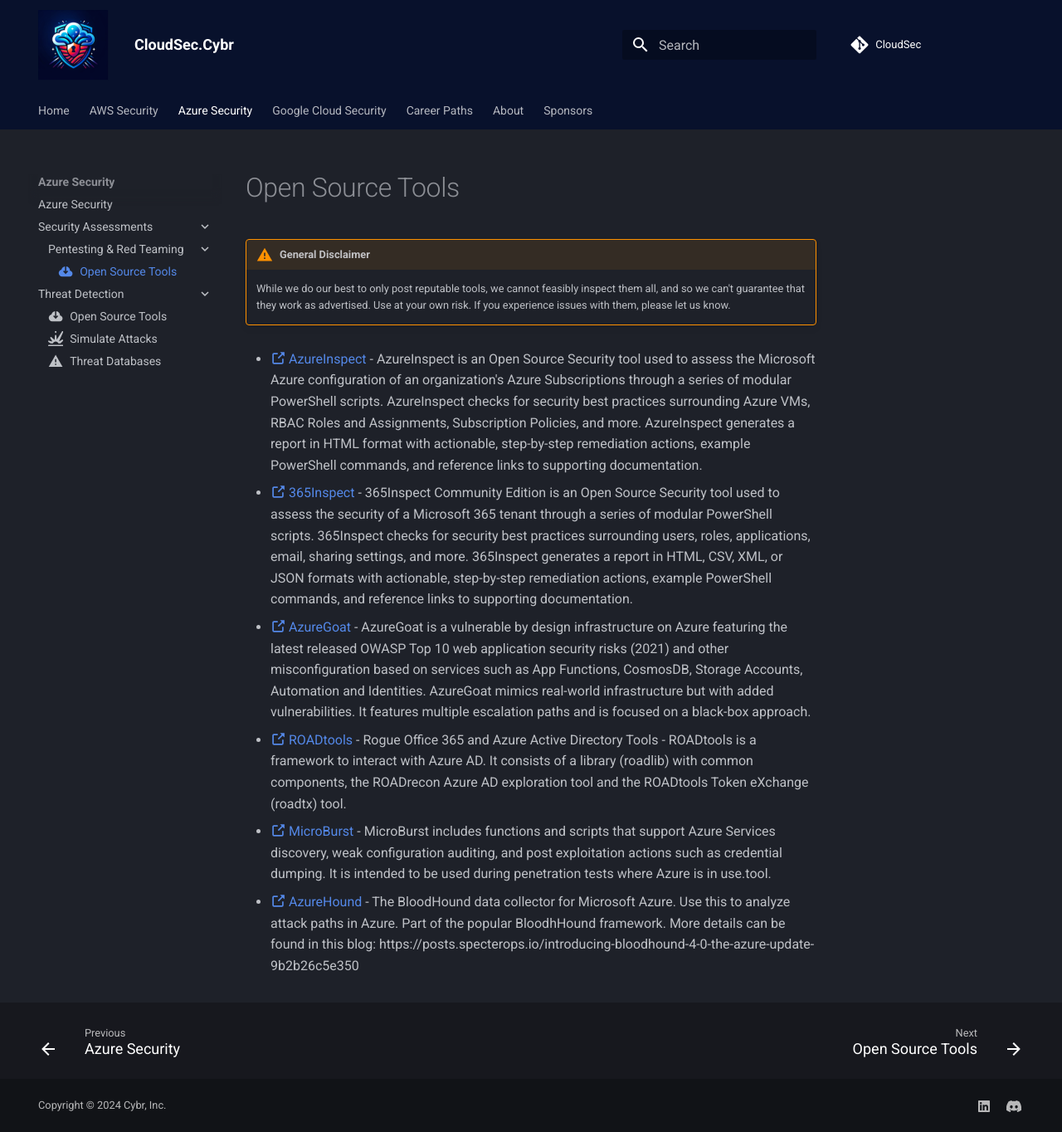
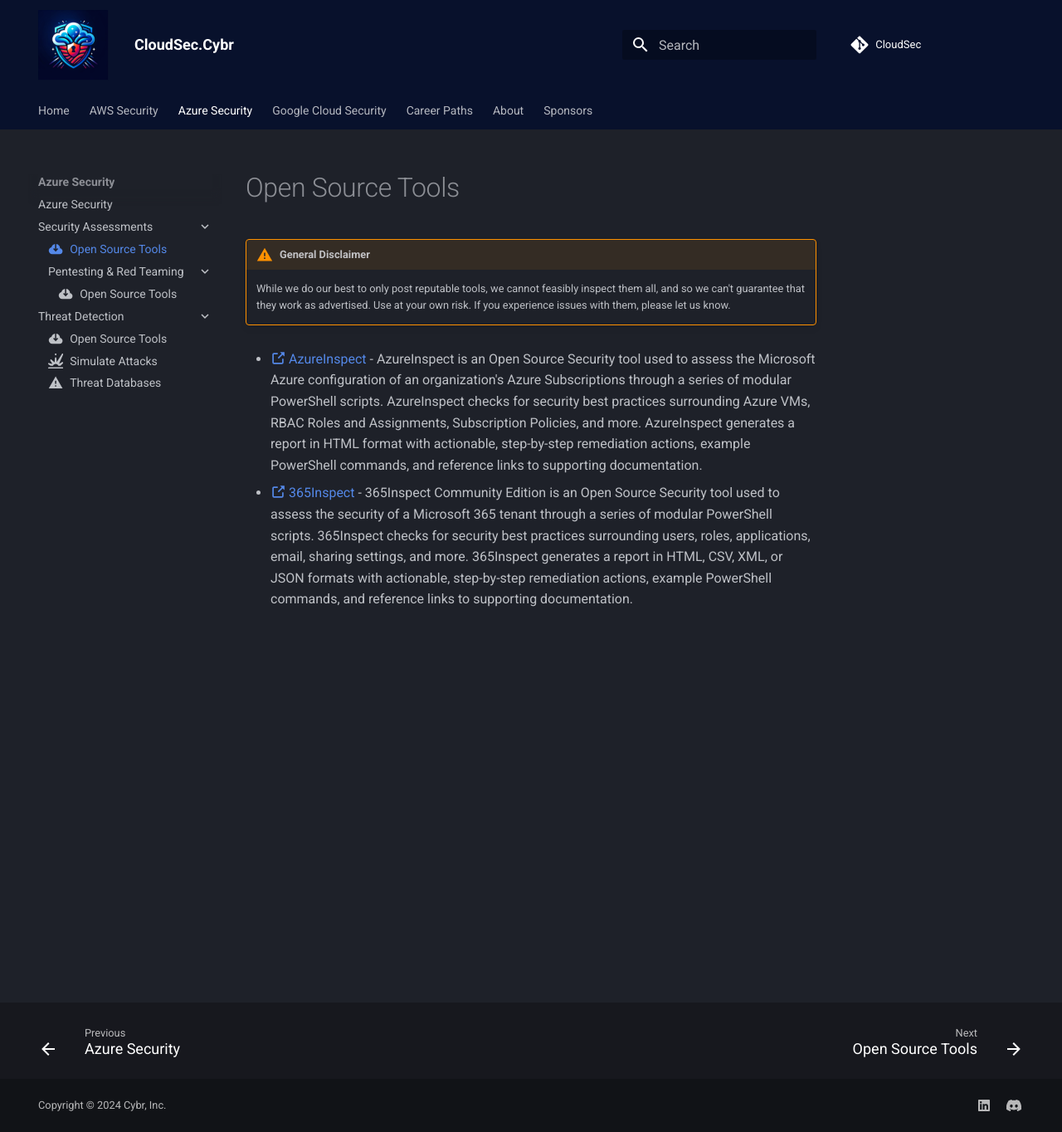
Before and after one commit to Cybr-Inc/CloudSec, an MkDocs documentation site: the page built from docs/azure/security-assessments/open-source-tools.md, in a window 1280 px wide and 1364 px high. Shown: the whole window at 83% size. Built offline with MkDocs 1.6.1 and Material for MkDocs 9.7.7, drawn with Linux system fonts in a browser that asks for light colours; comment, search, counter and statistics services are not loaded.

Commit message:
updated mkdocs

```diff
--- a/docs/azure/security-assessments/open-source-tools.md
+++ b/docs/azure/security-assessments/open-source-tools.md
@@ -8,11 +8,3 @@ icon: material/cloud-download
 - [ :octicons-link-external-16: AzureInspect](https://github.com/soteria-security/AzureInspect) - AzureInspect is an Open Source Security tool used to assess the Microsoft Azure configuration of an organization's Azure Subscriptions through a series of modular PowerShell scripts. AzureInspect checks for security best practices surrounding Azure VMs, RBAC Roles and Assignments, Subscription Policies, and more. AzureInspect generates a report in HTML format with actionable, step-by-step remediation actions, example PowerShell commands, and reference links to supporting documentation.
 
 - [ :octicons-link-external-16: 365Inspect](https://github.com/soteria-security/365Inspect) - 365Inspect Community Edition is an Open Source Security tool used to assess the security of a Microsoft 365 tenant through a series of modular PowerShell scripts. 365Inspect checks for security best practices surrounding users, roles, applications, email, sharing settings, and more. 365Inspect generates a report in HTML, CSV, XML, or JSON formats with actionable, step-by-step remediation actions, example PowerShell commands, and reference links to supporting documentation.
-
-- [ :octicons-link-external-16: AzureGoat](https://github.com/ine-labs/AzureGoat) - AzureGoat is a vulnerable by design infrastructure on Azure featuring the latest released OWASP Top 10 web application security risks (2021) and other misconfiguration based on services such as App Functions, CosmosDB, Storage Accounts, Automation and Identities. AzureGoat mimics real-world infrastructure but with added vulnerabilities. It features multiple escalation paths and is focused on a black-box approach.
-
-- [ :octicons-link-external-16: ROADtools](https://github.com/dirkjanm/ROADtools) - Rogue Office 365 and Azure Active Directory Tools - ROADtools is a framework to interact with Azure AD. It consists of a library (roadlib) with common components, the ROADrecon Azure AD exploration tool and the ROADtools Token eXchange (roadtx) tool.
-
-- [ :octicons-link-external-16: MicroBurst](https://github.com/NetSPI/MicroBurst) - MicroBurst includes functions and scripts that support Azure Services discovery, weak configuration auditing, and post exploitation actions such as credential dumping. It is intended to be used during penetration tests where Azure is in use.tool.
-
-- [ :octicons-link-external-16: AzureHound](https://github.com/BloodHoundAD/AzureHound) - The BloodHound data collector for Microsoft Azure. Use this to analyze attack paths in Azure. Part of the popular BloodhHound framework. More details can be found in this blog: https://posts.specterops.io/introducing-bloodhound-4-0-the-azure-update-9b2b26c5e350
--- a/mkdocs.yml
+++ b/mkdocs.yml
@@ -127,8 +127,9 @@ nav:
   - 'Azure Security':
     - 'Azure Security': 'azure/about-azure.md'
     - 'Security Assessments':
+      - 'Open Source Tools': 'azure/security-assessments/open-source-tools.md'
       - 'Pentesting & Red Teaming':
-        - 'Open Source Tools': 'azure/security-assessments/open-source-tools.md'
+        - 'Open Source Tools': 'azure/security-assessments/pentesting-red-teaming/open-source-tools.md'
     - 'Threat Detection':
       - 'Open Source Tools': 'azure/threat-detection/open-source-tools.md'
       - 'Simulate Attacks': 'azure/threat-detection/simulate-attacks.md'
```
